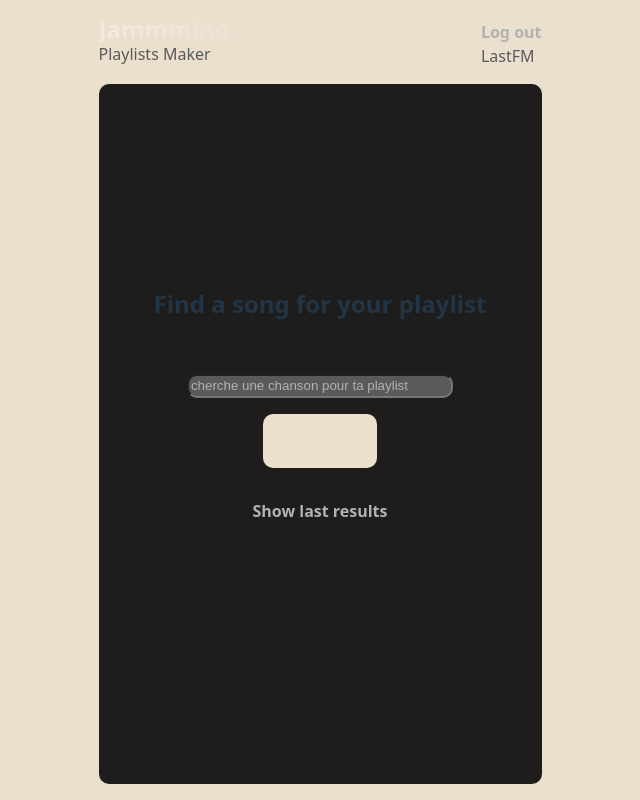
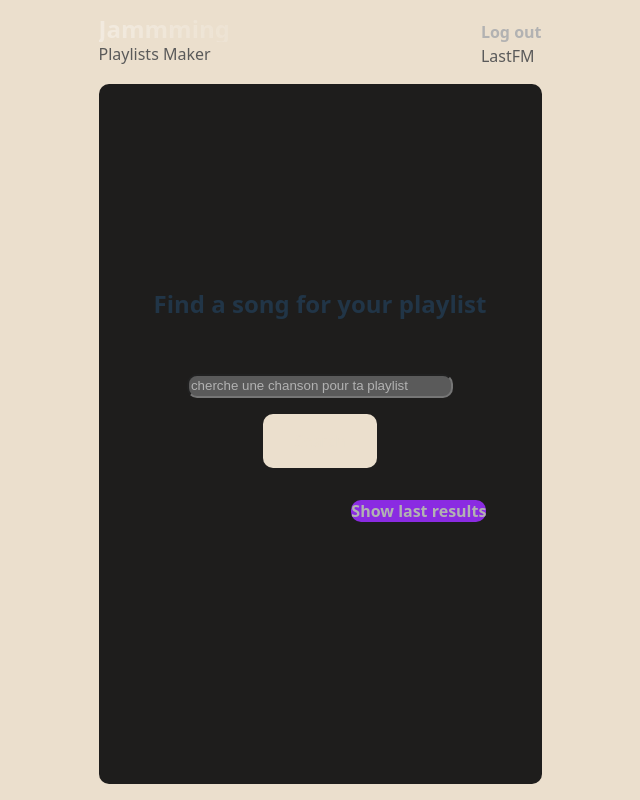
Before and after one commit to rjacqmotte/jammming, a React app: page / in a window 1280 px wide. Shown: the whole page, without its empty margins (320-960 px from the left). Built offline with nearby package versions, Linux system fonts and the light colour scheme; the HTML template or start-up script is replaced by a standard one.

Commit message:
fix className props in Button2.jsx

```diff
--- a/src/components/ui/Button2.jsx
+++ b/src/components/ui/Button2.jsx
@@ -11,7 +11,15 @@ function Button2(props) {
         handleClick: props.handleClick,
     };
 
-    if(props.style) {config.class = BTN_CONFIG_CLASS[props.style]};
+    if(props.style) {config.className = BTN_CONFIG_CLASS[props.style]};
+    //gestion du multiclasse
+    if(props.className) {config.className = [config.className, props.className]
+        // filter laisse passer uniquement ce qui répond vrai à la fonction.
+        // Boolean est une fonction native qui retourne vrai s'il y a une valeur.
+        // le résultat est une array avecuniquement des valeurs définies.
+        .filter(Boolean)
+        // join transforme une array en string.
+        .join(' ')};
     if(props.type) {config.type = props.type};
 
     console.log(config);
@@ -19,7 +27,7 @@ function Button2(props) {
     return (
         <button
             type={config.type}
-            className={config.class}
+            className={config.className}
             onClick={config.handleClick}
         >
             {config.content}
```
